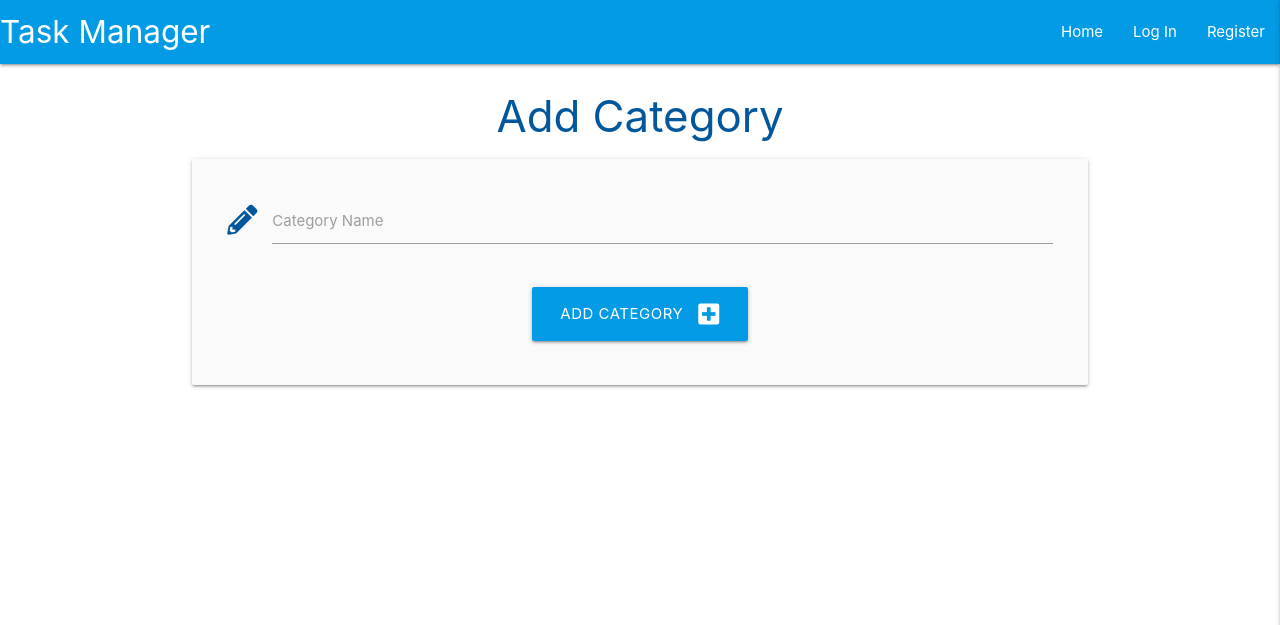
After one commit to KonstantinaStrantzali/Task-manager, a Flask app: page /add_category in a window 1280 px wide. The commit adds this page. Shown: the top 625 px of the page. Run offline with Flask 2, Linux system fonts and the light colour scheme; some libraries are stand-ins or nearby versions.

Commit message:
added functionality for admit to add more categories

```diff
--- a/app.py
+++ b/app.py
@@ -25,23 +25,15 @@ def get_tasks():
     return render_template("tasks.html", tasks=tasks)
 
 
-@app.route("/search", methods=["GET", "POST"])
-def search():
-    query = request.form.get("query")
-    tasks = list(mongo.db.tasks.find({"$text": {"$search": query}}))
-    return render_template("tasks.html", tasks=tasks)
-
-
 @app.route("/register", methods=["GET", "POST"])
 def register():
     if request.method == "POST":
-        # Check if username already exists in db
+        # check if username already exists in db
         existing_user = mongo.db.users.find_one(
-            {"username": request.form.get("username").lower()}
-        )
+            {"username": request.form.get("username").lower()})
 
         if existing_user:
-            flash("Username already exists.")
+            flash("Username already exists")
             return redirect(url_for("register"))
 
         register = {
@@ -50,7 +42,7 @@ def register():
         }
         mongo.db.users.insert_one(register)
 
-        # Put the new user into 'session' cookie
+        # put the new user into 'session' cookie
         session["user"] = request.form.get("username").lower()
         flash("Registration Successful!")
         return redirect(url_for("profile", username=session["user"]))
@@ -61,27 +53,27 @@ def register():
 @app.route("/login", methods=["GET", "POST"])
 def login():
     if request.method == "POST":
-        # Check if username exists in db
+        # check if username exists in db
         existing_user = mongo.db.users.find_one(
             {"username": request.form.get("username").lower()})
 
         if existing_user:
-            # Ensure hashed password matches user input
+            # ensure hashed password matches user input
             if check_password_hash(
                     existing_user["password"], request.form.get("password")):
-                session["user"] = request.form.get("username").lower()
-                flash("Welcome, {}".format(
-                    request.form.get("username")))
-                return redirect(url_for(
-                    "profile", username=session["user"]))
+                        session["user"] = request.form.get("username").lower()
+                        flash("Welcome, {}".format(
+                            request.form.get("username")))
+                        return redirect(url_for(
+                            "profile", username=session["user"]))
             else:
-                # Invalid password match
-                flash("Incorrect Username and/or Password.")
+                # invalid password match
+                flash("Incorrect Username and/or Password")
                 return redirect(url_for("login"))
 
         else:
-            # Username doesn't exist
-            flash("Incorrect Username and/or Password.")
+            # username doesn't exist
+            flash("Incorrect Username and/or Password")
             return redirect(url_for("login"))
 
     return render_template("login.html")
@@ -89,6 +81,7 @@ def login():
 
 @app.route("/profile/<username>", methods=["GET", "POST"])
 def profile(username):
+    # grab the session user's username from db
     username = mongo.db.users.find_one(
         {"username": session["user"]})["username"]
 
@@ -100,7 +93,7 @@ def profile(username):
 
 @app.route("/logout")
 def logout():
-    # Remove user from session cookies
+    # remove user from session cookie
     flash("You have been logged out")
     session.pop("user")
     return redirect(url_for("login"))
@@ -138,7 +131,7 @@ def edit_task(task_id):
             "due_date": request.form.get("due_date"),
             "created_by": session["user"]
         }
-        mongo.db.tasks.updateOne({"_id": ObjectId(task_id)}, submit)
+        mongo.db.tasks.update({"_id": ObjectId(task_id)}, submit)
         flash("Task Successfully Updated")
 
     task = mongo.db.tasks.find_one({"_id": ObjectId(task_id)})
@@ -152,12 +145,25 @@ def delete_task(task_id):
     flash("Task Successfully Deleted")
     return redirect(url_for("get_tasks"))
 
+
 @app.route("/get_categories")
 def get_categories():
     categories = list(mongo.db.categories.find().sort("category_name", 1))
     return render_template("categories.html", categories=categories)
 
 
+@app.route("/add_category", methods=["GET", "POST"])
+def add_category():
+    if request.method == "POST":
+        category = {
+            "category_name": request.form.get("category_name")
+        }
+        mongo.db.categories.insert_one(category)
+        flash("New Category Added")
+        return redirect(url_for("get_categories"))
+
+    return render_template("add_category.html")
+
 
 if __name__ == "__main__":
     app.run(host=os.environ.get("IP"),
--- /dev/null
+++ b/templates/add_category.html
@@ -0,0 +1,30 @@
+{% extends "base.html" %}
+{% block content %}
+
+    <h3 class="light-blue-text text-darken-4 center-align">Add Category</h3>
+
+    <div class="row card-panel grey lighten-5">
+        <form class="col s12" method="POST" action="{{ url_for('add_category') }}">
+
+            <!-- Category name -->
+            <div class="row">
+                <div class="input-field col s12">
+                    <i class="fas fa-pencil-alt prefix light-blue-text text-darken-4"></i>
+                    <input id="category_name" name="category_name" minlength="3" maxlength="50"
+                        type="text" class="validate" required>
+                    <label for="category_name">Category Name</label>
+                </div>
+            </div>
+
+            <!-- submit button -->
+            <div class="row">
+                <div class="col s12 center-align">
+                    <button type="submit" class="btn-large light-blue darken-1 text-shadow">
+                        Add Category <i class="fas fa-plus-square right"></i>
+                    </button>
+                </div>
+            </div>
+        </form>
+    </div>
+
+{% endblock %}
```
Also changed, not shown: templates/categories.html (+7 -0 lines).
